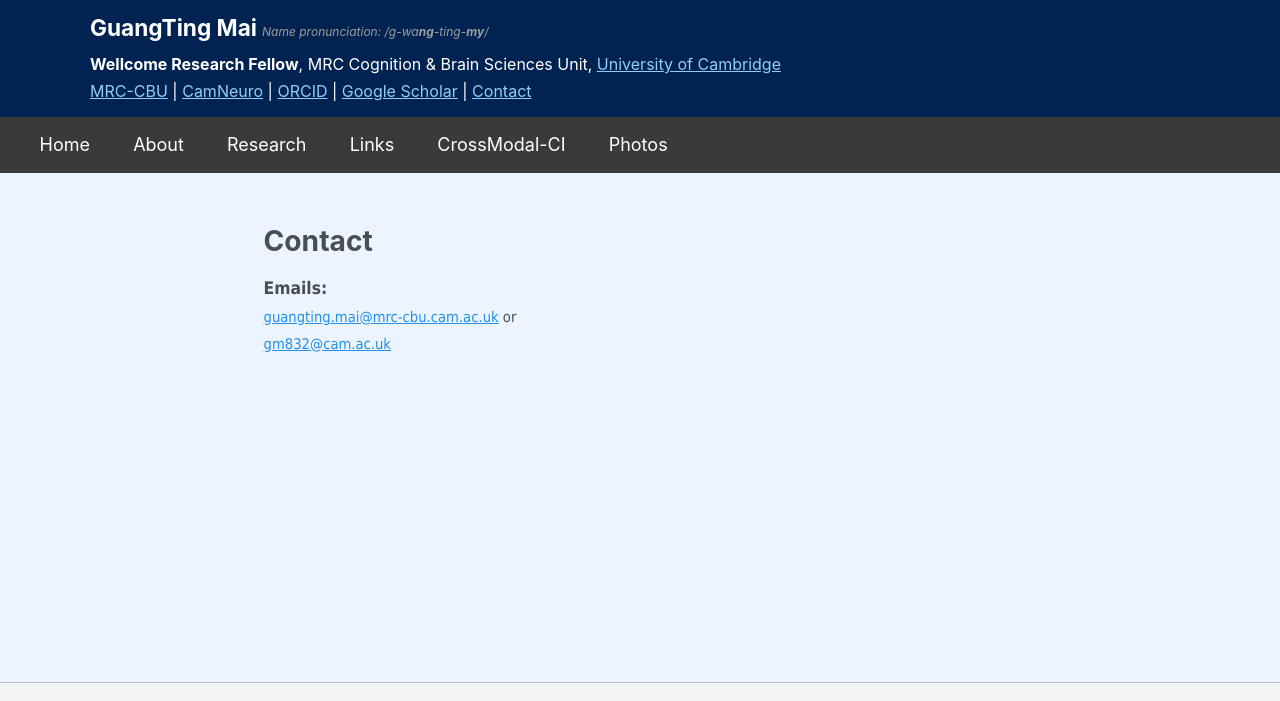
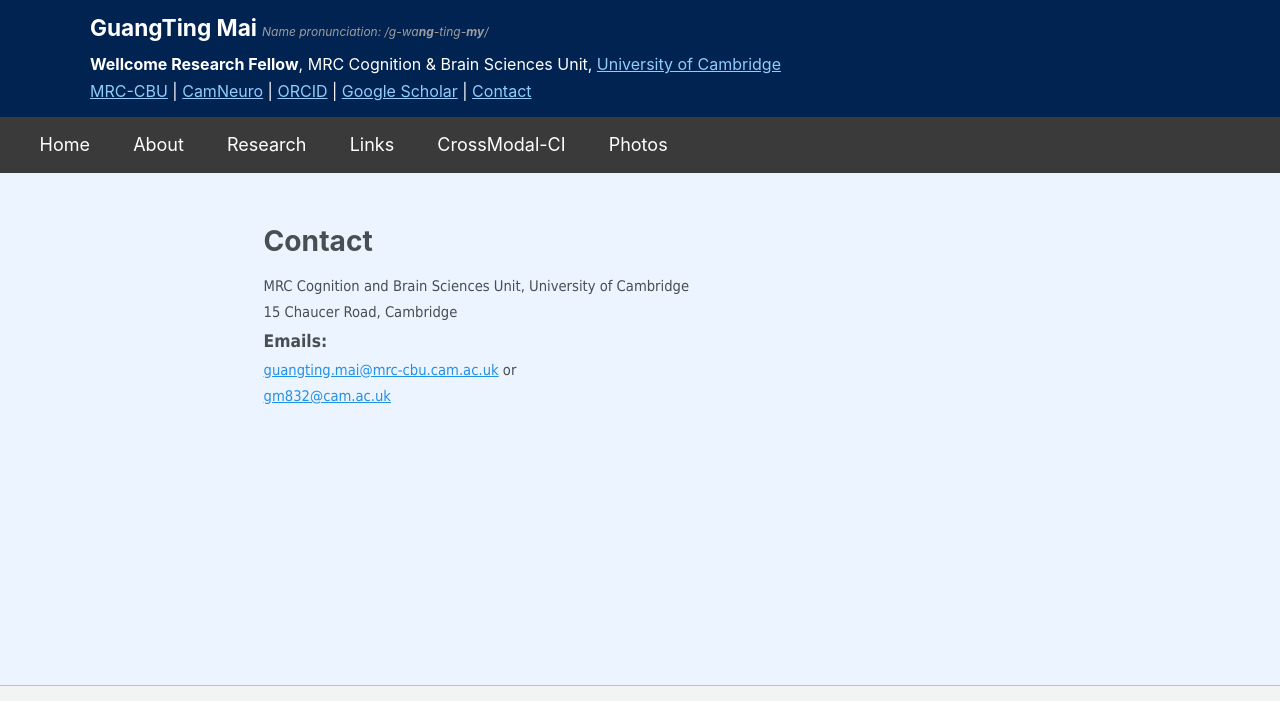
Before and after one commit to guangtingmai/guangtingmai.github.io, a Jekyll site: the page built from _pages/contact.html, in a window 1280 px wide. Shown: the top 701 px of the page. Built offline with Jekyll 4.4.1, drawn with Linux system fonts in a browser that asks for light colours; grey boxes are pictures that could not be loaded.

Commit message:
Update contact.html

```diff
--- a/_pages/contact.html
+++ b/_pages/contact.html
@@ -7,6 +7,8 @@ author_profile: true
 #  - /resume
 ---
 <p>
+  <span style="font-size: 11pt;font-family:Tahoma;line-height: 1.8;display: block">MRC Cognition and Brain Sciences Unit, University of Cambridge</span>
+  <span style="font-size: 11pt;font-family:Tahoma;line-height: 1.8;display: block">15 Chaucer Road, Cambridge</span>
   <span style="font-size: 13pt;font-family:Tahoma;line-height: 1.8;display: block"><strong>Emails:</strong></span>
   <span style="font-size: 11pt;font-family:Tahoma;line-height: 1.8;display: block"><a href="mailto:guangting.mai@mrc-cbu.cam.ac.uk">guangting.mai@mrc-cbu.cam.ac.uk</a> or</span>
   <span style="font-size: 11pt;font-family:Tahoma;line-height: 1.8;display: block"><a href="mailto:gm832@cam.ac.uk">gm832@cam.ac.uk</a></span>
```
